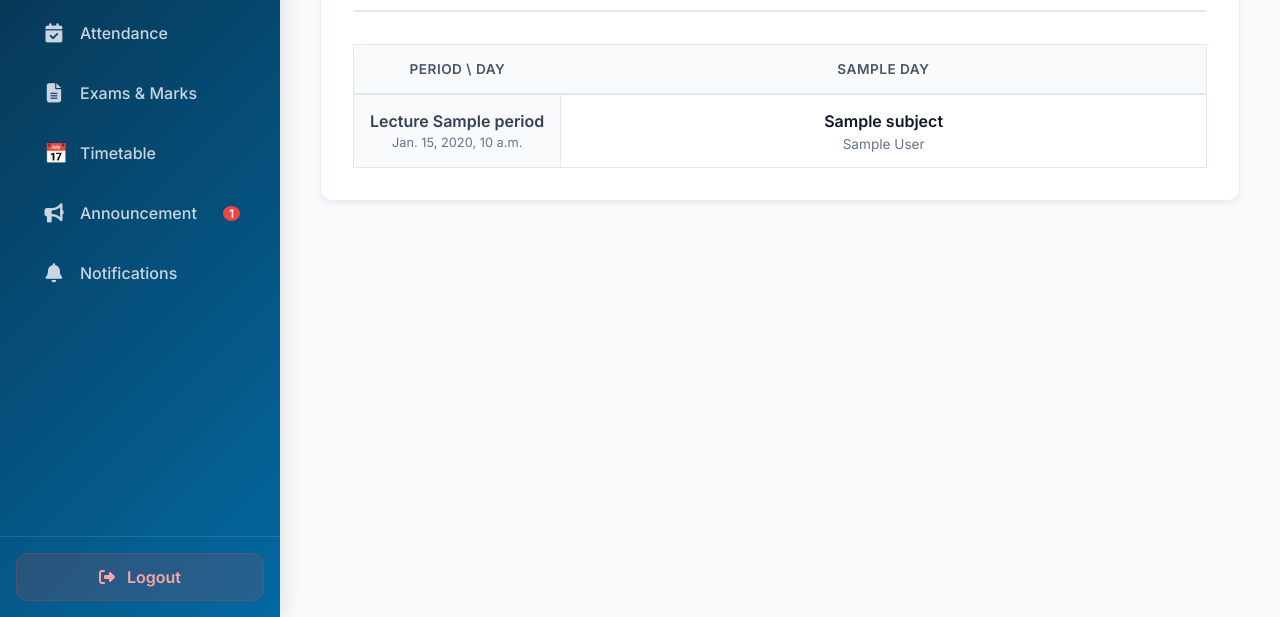
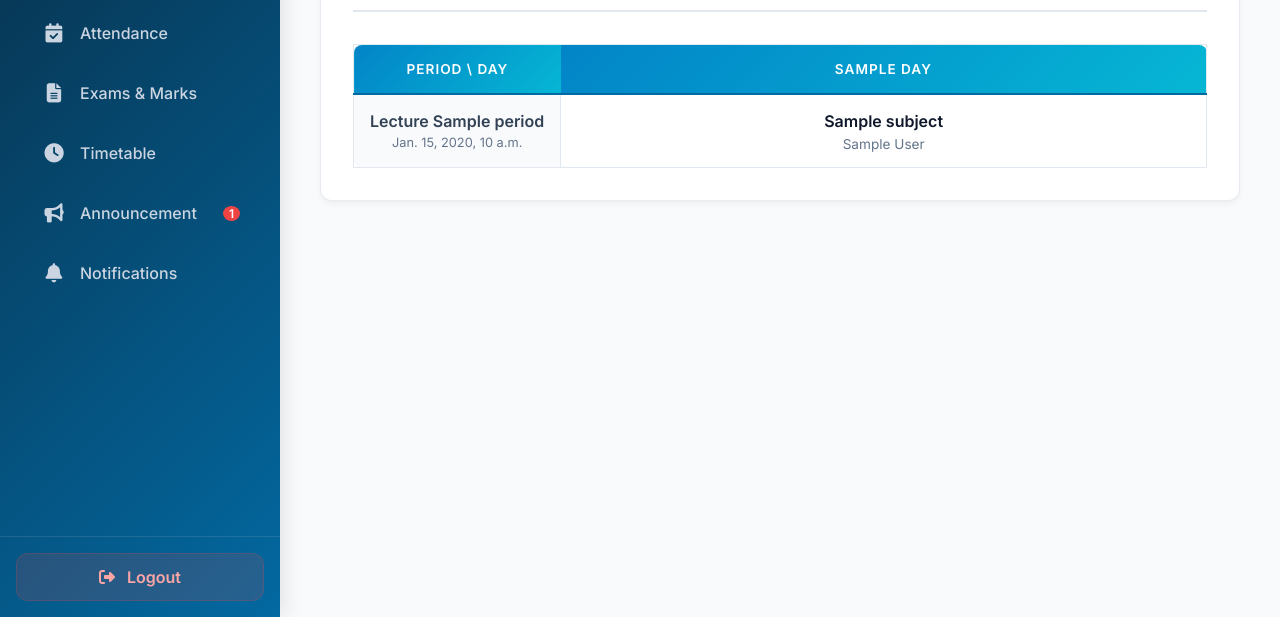
Before and after one commit to hvp5825-afk/school_management_system, a Django app: template authentication/templates/authentication/student_timetable.html in a window 1280 px wide. Shown: the part 183-800 px from the top of the page. Run offline with Django 5.2, Linux system fonts and the light colour scheme; the template is opened without the code that fills it: most values are stand-ins (such as "Sample title", 1, 10 or a date in 2020).

Commit message:
Fixed student timetable header colors

```diff
--- a/authentication/templates/authentication/student_base.html
+++ b/authentication/templates/authentication/student_base.html
@@ -509,7 +509,7 @@
                 <span class="sidebar-icon"><i class="fas fa-file-alt"></i></span> Exams & Marks
             </a>
                         <a href="{% url 'student_timetable' %}" class="sidebar-link {% if request.resolver_match.url_name == 'student_timetable' %}active{% endif %}">
-                <span class="sidebar-icon">📅</span> Timetable
+                <span class="sidebar-icon"><i class="fas fa-clock"></i></span> Timetable
             </a>
             <a href="{% url 'student_announcements' %}" class="sidebar-link {% if request.resolver_match.url_name == 'student_announcements' %}active{% endif %}">
                 <span class="sidebar-icon"><i class="fas fa-bullhorn"></i></span> Announcement {% if unread_announcements_count > 0 %}<span style="background: #ef4444; color: white; border-radius: 50%; padding: 2px 6px; font-size: 0.75rem; margin-left: auto; font-weight: bold; min-width: 15px; height: 15px; display: inline-flex; align-items: center; justify-content: center;">{{ unread_announcements_count }}</span>{% endif %}
--- a/authentication/templates/authentication/student_timetable.html
+++ b/authentication/templates/authentication/student_timetable.html
@@ -13,9 +13,9 @@
         <table class="table" style="width: 100%; min-width: 800px; border-collapse: collapse; text-align: center;">
             <thead style="background: #f8fafc;">
                 <tr>
-                    <th style="padding: 1rem; border-bottom: 2px solid #e2e8f0; color: #475569; width: 100px;">Period \ Day</th>
+                    <th style="padding: 1rem; border-bottom: 2px solid #0369a1; color: white; background: linear-gradient(135deg, #0284c7 0%, #06b6d4 100%); text-transform: uppercase; font-weight: 700; letter-spacing: 1px; width: 100px;">Period \ Day</th>
                     {% for day in days %}
-                        <th style="padding: 1rem; border-bottom: 2px solid #e2e8f0; color: #475569;">{{ day }}</th>
+                        <th style="padding: 1rem; border-bottom: 2px solid #0369a1; color: white; background: linear-gradient(135deg, #0284c7 0%, #06b6d4 100%); text-transform: uppercase; font-weight: 700; letter-spacing: 1px;">{{ day }}</th>
                     {% endfor %}
                 </tr>
             </thead>
```
Also changed, not shown: db.sqlite3.
